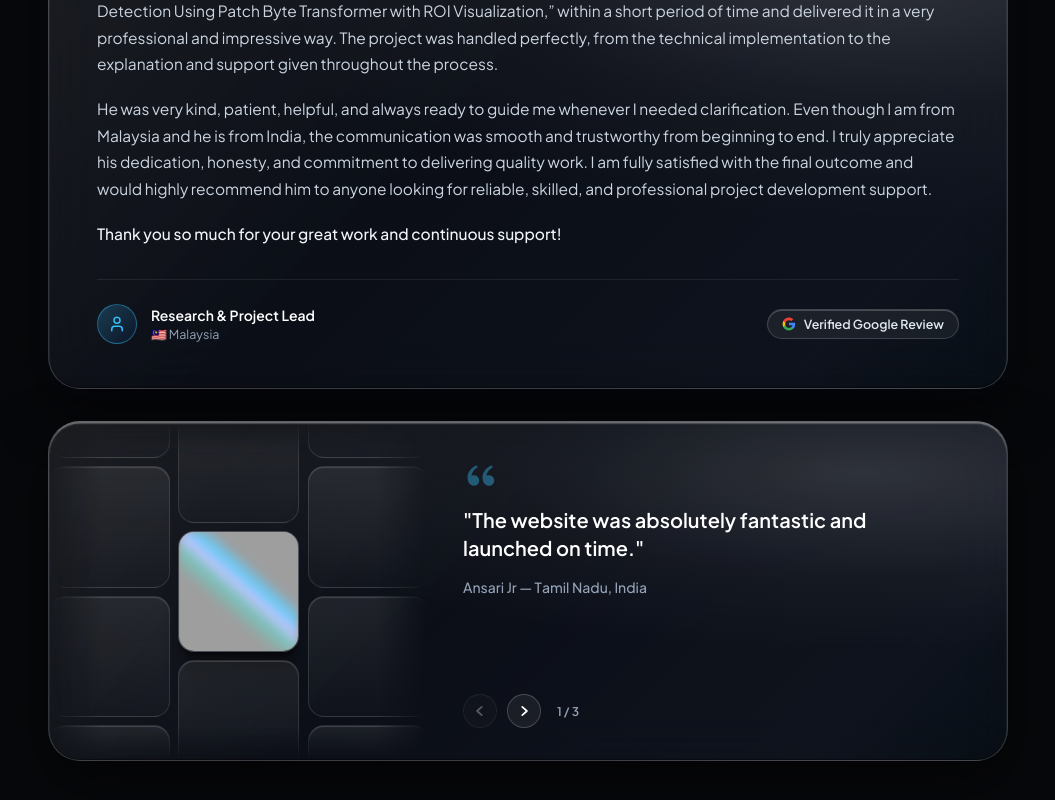
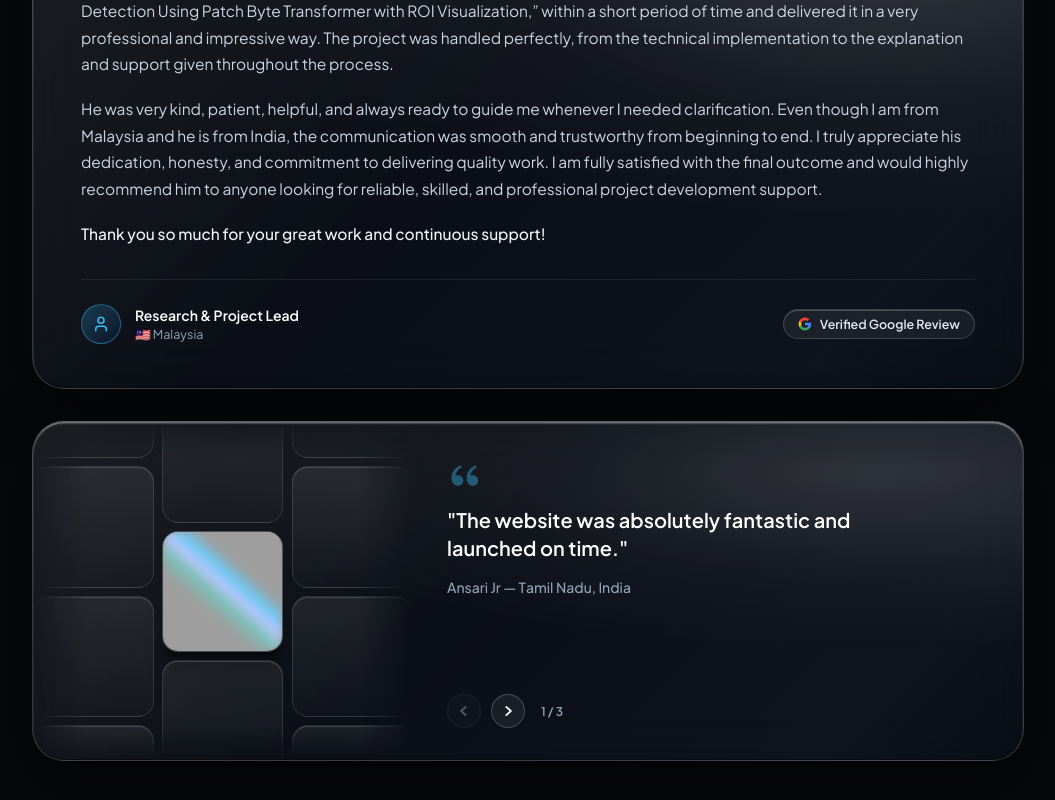
Before and after one commit to tahirazeem145/project-X, a React (Vite) app: page / in a window 1280 px wide. Shown: the part 5480-6280 px from the top of the page, without its empty margins (112-1167 px from the left). Built offline with nearby package versions, Linux system fonts and the light colour scheme; grey boxes are pictures that could not be loaded.

Commit message:
feat: implement liquid glass styling for TestimonialsSection component

```diff
--- a/src/components/TestimonialsSection.css
+++ b/src/components/TestimonialsSection.css
@@ -10,10 +10,10 @@
 }
 
 .testimonials-container {
-  max-width: 1280px;
+  width: 80%;
+  max-width: 1240px;
   margin: 0 auto;
-  padding: 0 40px;
-  width: 100%;
+  padding: 0;
 }
 
 .testimonials-header {
@@ -78,15 +78,17 @@
   font-weight: 500;
 }
 
-/* Testimonial Card Container */
+/* Testimonial Card Container - Full 80% Container Width */
 .testimonials-card-wrapper {
-  max-width: 960px;
+  width: 100%;
+  max-width: 100%;
   margin: 0 auto;
-  width: 100%;
 }
 
 .testimonial-card {
   position: relative;
+  width: 100%;
+  box-sizing: border-box;
   overflow: hidden;
   background:
     radial-gradient(ellipse 90% 70% at 85% 15%, rgba(255, 255, 255, 0.16) 0%, rgba(255, 255, 255, 0.03) 45%, transparent 75%),
@@ -279,6 +281,9 @@
 }
 
 .scroll-reel-wrapper {
+  width: 100% !important;
+  max-width: 100% !important;
+  box-sizing: border-box;
   background:
     radial-gradient(ellipse 90% 70% at 85% 15%, rgba(255, 255, 255, 0.14) 0%, rgba(255, 255, 255, 0.03) 45%, transparent 75%),
     linear-gradient(135deg, rgba(255, 255, 255, 0.09) 0%, rgba(13, 17, 26, 0.8) 45%, rgba(18, 24, 36, 0.7) 85%, rgba(56, 189, 248, 0.04) 100%);
```
